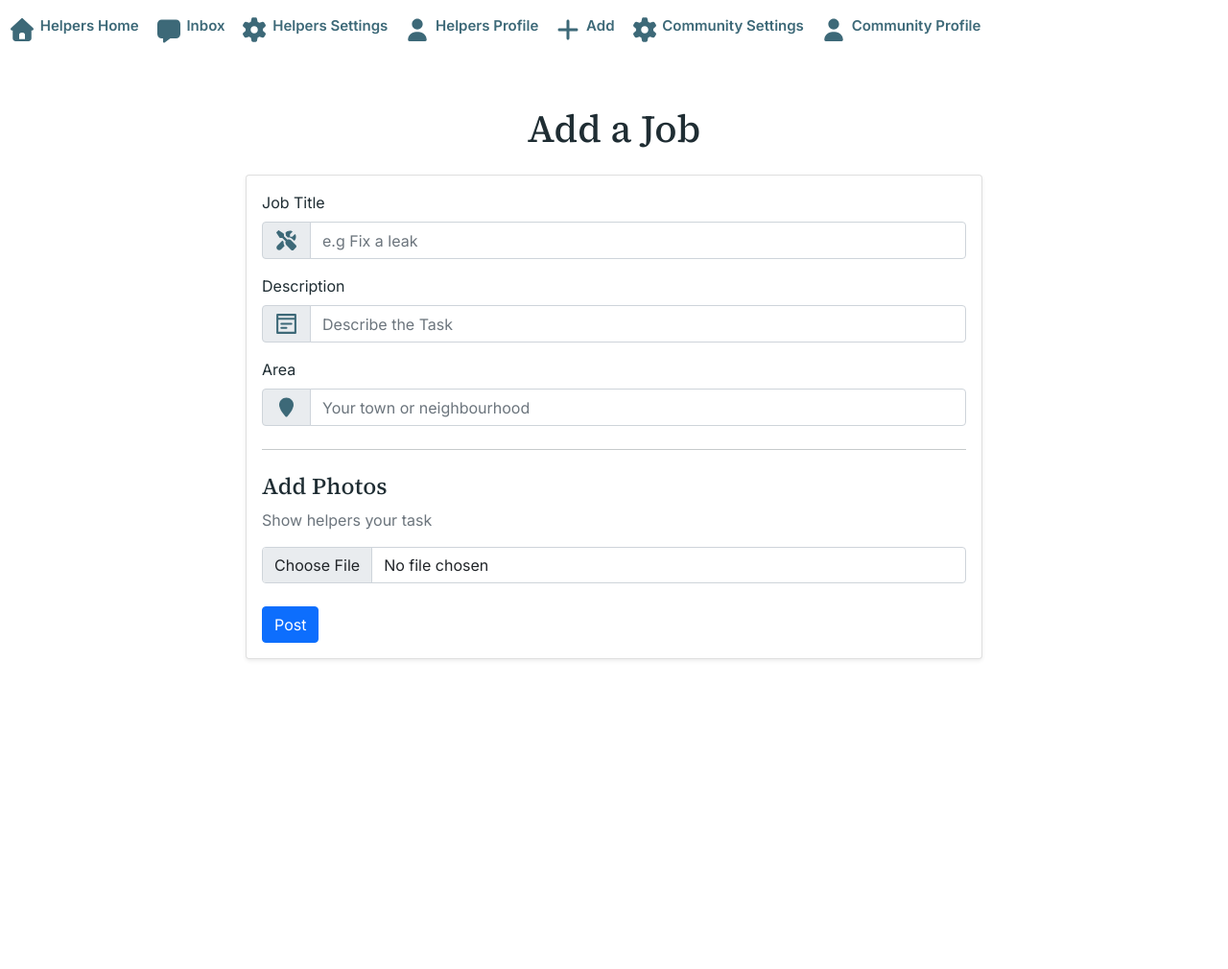
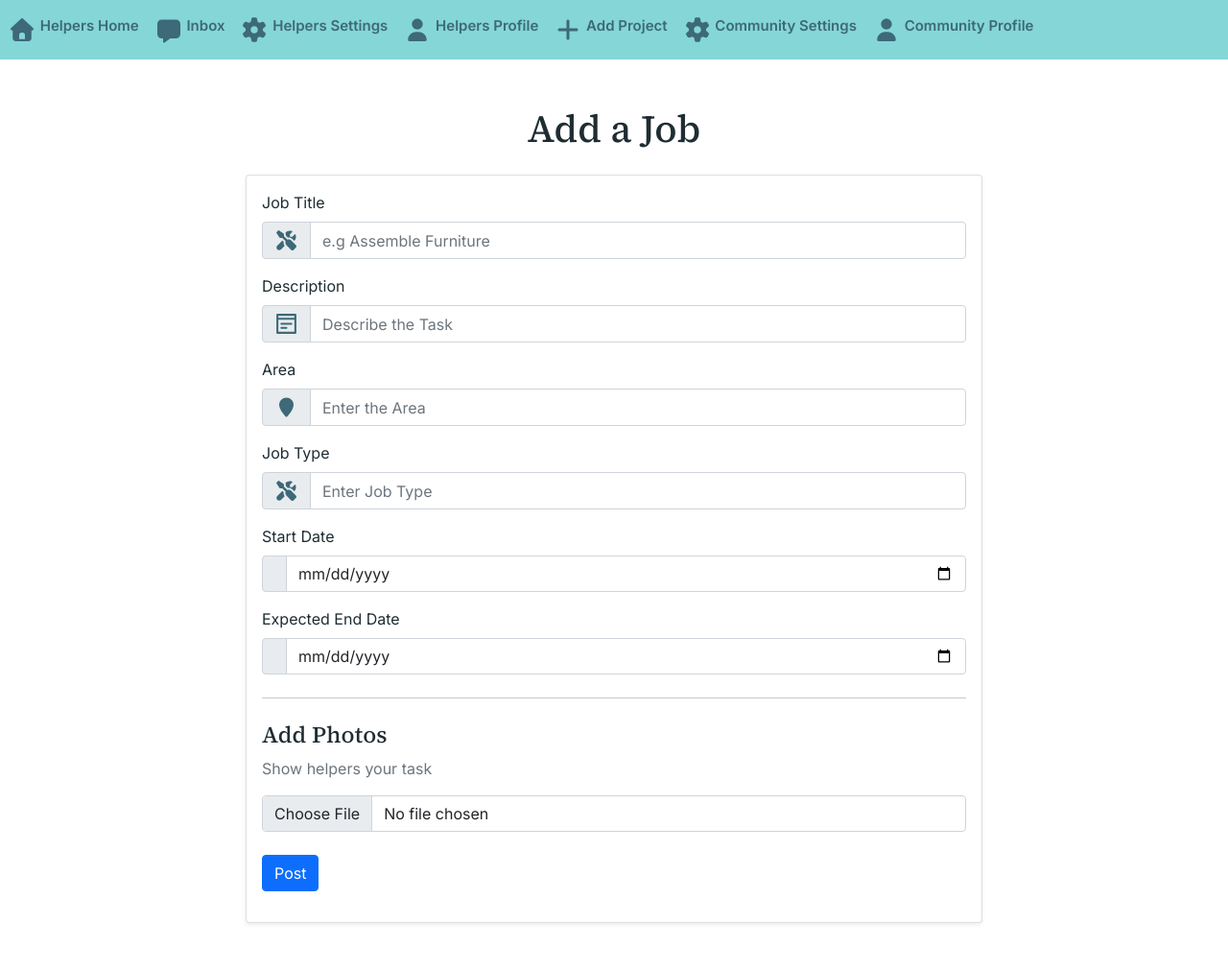
Before and after one commit to Jamie-Lawlor/HelpOuts, a Flask app: page /add_job/ in a window 1280 px wide. Shown: the whole page at 96% size. Before the commit the page ends 688 px from the top, so only its background shows below. Run offline with Flask 3, Linux system fonts and the light colour scheme; some web fonts are replaced.

Commit message:
#62859 Style the job post page
Added styling to the view job post page, changes to colours and layout.

```diff
--- a/static/css/styles.css
+++ b/static/css/styles.css
@@ -137,7 +137,7 @@ div.card.helper-cards{
 }
 
 .navbar{
-    background-color: white !important;
+    background-color: #85D6D6 !important;
 }
 
 .profile-name{
@@ -205,3 +205,9 @@ a:hover{
     padding-bottom: 6rem;
     height: 300px;
 }
+
+/* view post page */
+.job-image{
+    max-height: 400px;
+    object-fit: cover;
+}
--- a/static/js/main.js
+++ b/static/js/main.js
@@ -52,11 +52,17 @@ function send_job_data() {
         document.getElementById("job_title").value = ""
         document.getElementById("job_description").value = ""
         document.getElementById("job_area").value = ""
+        document.getElementById("short_type").value = ""
+        document.getElementById("start_date").value = ""
+        document.getElementById("end_date").value = ""
     })
     let data = new FormData()
     data.append("title", document.getElementById("job_title").value)
     data.append("description", document.getElementById("job_description").value)
     data.append("area", document.getElementById("job_area").value)
+    data.append("type", document.getElementById("short_type").value)
+    data.append("start_date", document.getElementById("start_date").value)
+    data.append("end_date", document.getElementById("end_date").value)
     fileInput = document.getElementById("job_form_file_multiple")
     for (let i = 0; i < fileInput.files.length; i++) {
         data.append("images", fileInput.files[i])
@@ -75,7 +81,15 @@ function open_edit() {
     document.getElementById("edit_title").style.display = "block"
     document.getElementById("edit_description").style.display = "block"
     document.getElementById("edit_submit").style.display = "block"
+    document.getElementById("edit_area").style.display = "block"
+    document.getElementById("edit-job-details").style.display = "block"
 
+    document.getElementById("job_title_display").style.display = "none"
+    document.getElementById("job_desc_display").style.display = "none"
+    document.getElementById("job_area_display").style.display = "none"
+    document.getElementById("manage-job").style.display = "none"
+
+    document.getElementById("public-actions").style.display = "none"
 }
 
 function accept_job() {
--- a/templates/includes/nav_bar.html
+++ b/templates/includes/nav_bar.html
@@ -38,7 +38,7 @@
         <li class="nav-item">
           <a class="nav-link nav-title" href="/add_project">
             <img src="/static/images/plus_icon.svg" width="30" height="30" class="d-inline-block align-top">
-            Add</a>
+            Add Project</a>
         </li>
         <li class="nav-item">
           <a class="nav-link nav-title" href="/settings/dundalk_tidy_towns">
--- a/templates/posts/add_job.html
+++ b/templates/posts/add_job.html
@@ -16,7 +16,7 @@
                                 <img src="/static/images/tools_icon.svg" width="25" height="25">
                             </span>
                             <input type="text" id="job_title" name="job_title" class="form-control"
-                                placeholder="e.g Fix a leak" aria-label="Job Title" id="title">
+                                placeholder="e.g Assemble Furniture" aria-label="Job Title" id="title">
                         </div>
                     </div>
 
@@ -38,9 +38,39 @@
                                 <img src="/static/images/location_icon.svg" width="25" height="25">
                             </span>
                             <input type="text" id="job_area" name="job_area" class="form-control"
-                                placeholder="Your town or neighbourhood" aria-label="Job Area" id="area">
+                                placeholder="Enter the Area" aria-label="Job Area" id="area">
                         </div>
                     </div>
+
+                <div class="mb-3">
+                        <label for="type" class="form-label fw-semibold">Job Type</label>
+                        <div class="input-group">
+                            <span class="input-group-text">
+                                <img src="/static/images/tools_icon.svg" width="25" height="25">
+                            </span>
+                            <input type="text" id="short_type" name="job_type" class="form-control"
+                                placeholder="Enter Job Type" aria-label="Job Type" id="type">
+                        </div>
+                    </div>
+
+                 <div class="mb-3">
+                    <label for="title" class="form-label fw-semibold">Start Date</label>
+                    <div class="input-group">
+                        <span class="input-group-text">
+                            <i class="bi bi-calendar"></i>
+                        </span>
+                        <input type="date" class="form-control" id="start_date" name="start_date">
+                    </div>
+
+                    <div class="mb-3 mt-3">
+                    <label for="title" class="form-label fw-semibold">Expected End Date</label>
+                    <div class="input-group">
+                        <span class="input-group-text">
+                            <i class="bi bi-calendar"></i>
+                        </span>
+                        <input type="date" class="form-control" id="end_date" name="end_date">
+                    </div>
+                </div>
 
                     <hr class="my-4">
                     <h4>Add Photos</h4>
--- a/templates/settings.html
+++ b/templates/settings.html
@@ -104,8 +104,6 @@
 
 
 
-
-
                         <a href="#" class="list-group-item list-group-item-action d-flex align-items-center gap-3 py-4">
                                 <svg xmlns="http://www.w3.org/2000/svg" width="16" height="16" fill="currentColor" class="bi bi-hourglass" viewBox="0 0 16 16">
                         <path d="M2 1.5a.5.5 0 0 1 .5-.5h11a.5.5 0 0 1 0 1h-1v1a4.5 4.5 0 0 1-2.557 4.06c-.29.139-.443.377-.443.59v.7c0 .213.154.451.443.59A4.5 4.5 0 0 1 12.5 13v1h1a.5.5 0 0 1 0 1h-11a.5.5 0 1 1 0-1h1v-1a4.5 4.5 0 0 1 2.557-4.06c.29-.139.443-.377.443-.59v-.7c0-.213-.154-.451-.443-.59A4.5 4.5 0 0 1 3.5 3V2h-1a.5.5 0 0 1-.5-.5m2.5.5v1a3.5 3.5 0 0 0 1.989 3.158c.533.256 1.011.791 1.011 1.491v.702c0 .7-.478 1.235-1.011 1.491A3.5 3.5 0 0 0 4.5 13v1h7v-1a3.5 3.5 0 0 0-1.989-3.158C8.978 9.586 8.5 9.052 8.5 8.351v-.702c0-.7.478-1.235 1.011-1.491A3.5 3.5 0 0 0 11.5 3V2z"/>
```
Also changed, not shown: templates/posts/add_project.html (+5 -4 lines), templates/posts/view_post.html (+86 -25 lines).
